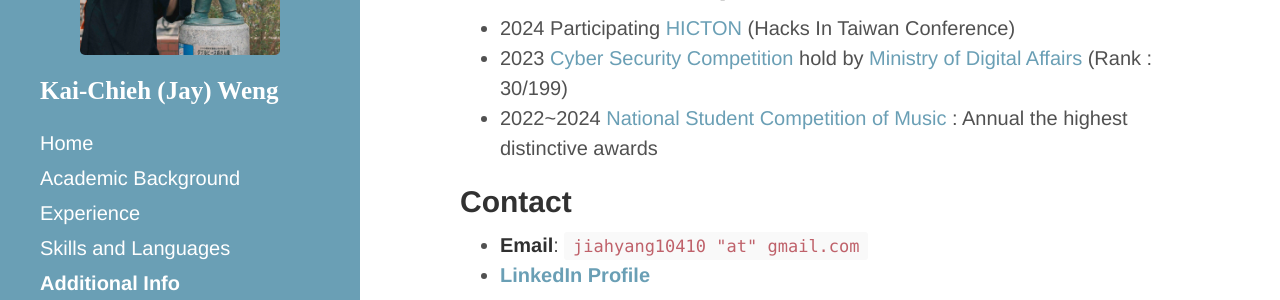
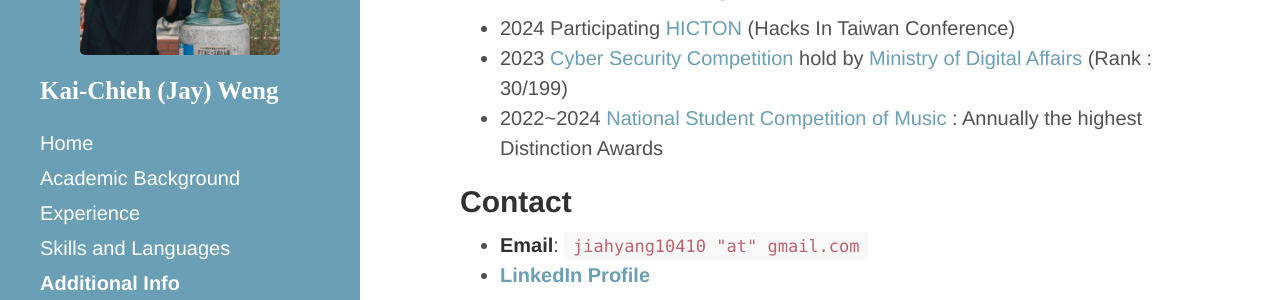
Before and after one commit to FactorialK/FactorialK.github.io, a Jekyll site: the page built from E_Extra.md, in a window 1280 px wide. Shown: the part 185-485 px from the top of the page. Built offline with Jekyll 4.4.1, drawn with Linux system fonts in a browser that asks for light colours.

Commit message:
Revising few details

```diff
--- a/E_Extra.md
+++ b/E_Extra.md
@@ -6,7 +6,7 @@ title : Additional Info
 ## Extracurricular Experience
 - 2024	Participating [HICTON](https://hitcon.org/2024/CMT/) (Hacks In Taiwan Conference)
 - 2023  [Cyber Security Competition](https://csc.nics.nat.gov.tw/) hold by [Ministry of Digital Affairs](https://moda.gov.tw/en/) (Rank : 30/199)
-- 2022~2024	[National Student Competition of Music](https://web.arte.gov.tw/music/) : Annual the highest distinctive awards
+- 2022~2024	[National Student Competition of Music](https://web.arte.gov.tw/music/) : Annually the highest Distinction Awards
 
 
 ## Contact
```
